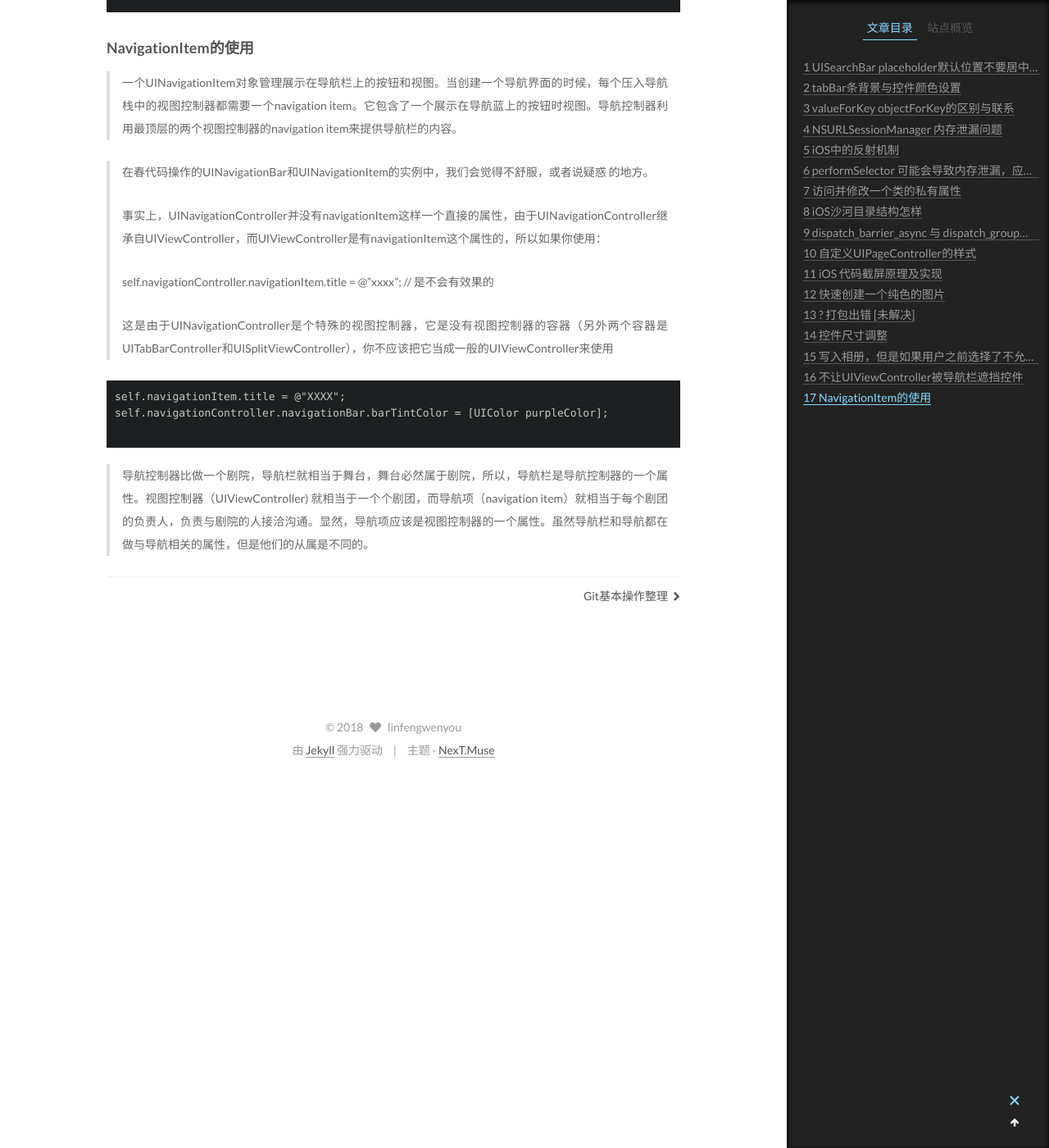
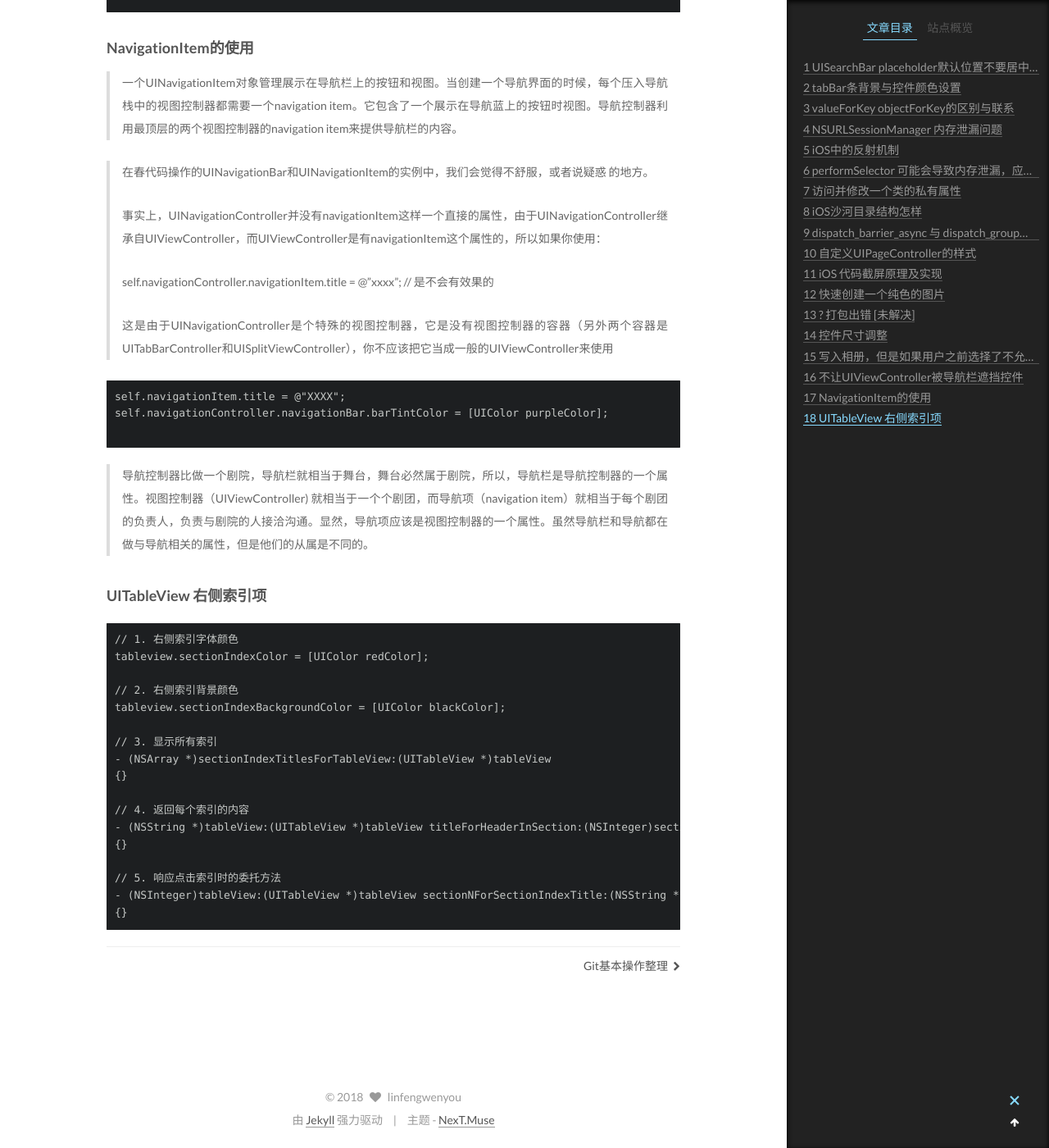
Before and after one commit to linfengwenyou/linfengwenyou.github.io, a Jekyll site: the page built from _posts/2017-11-05-iOS开发小技巧集锦.md, in a window 1280 px wide and 1400 px high, scrolled down 10534 px. Shown: the whole window at 82% size. Built offline with Jekyll 4.4.1, drawn with Linux system fonts in a browser that asks for light colours.

Commit message:
增加tableView 索引的系列操作

````diff
--- a/_posts/2017-11-05-iOS开发小技巧集锦.md
+++ b/_posts/2017-11-05-iOS开发小技巧集锦.md
@@ -521,5 +521,27 @@ self.navigationController.navigationBar.barTintColor = [UIColor purpleColor];
 
 
 > 导航控制器比做一个剧院，导航栏就相当于舞台，舞台必然属于剧院，所以，导航栏是导航控制器的一个属性。视图控制器（UIViewController) 就相当于一个个剧团，而导航项（navigation item）就相当于每个剧团的负责人，负责与剧院的人接洽沟通。显然，导航项应该是视图控制器的一个属性。虽然导航栏和导航都在做与导航相关的属性，但是他们的从属是不同的。
->
->
+
+
+
+### UITableView 右侧索引项
+
+```
+// 1. 右侧索引字体颜色
+tableview.sectionIndexColor = [UIColor redColor];
+
+// 2. 右侧索引背景颜色
+tableview.sectionIndexBackgroundColor = [UIColor blackColor];
+
+// 3. 显示所有索引
+- (NSArray *)sectionIndexTitlesForTableView:(UITableView *)tableView
+{}
+
+// 4. 返回每个索引的内容
+- (NSString *)tableView:(UITableView *)tableView titleForHeaderInSection:(NSInteger)section
+{}
+
+// 5. 响应点击索引时的委托方法
+- (NSInteger)tableView:(UITableView *)tableView sectionNForSectionIndexTitle:(NSString *)title atIndex:(NSInteger)index
+{}
+```
````
